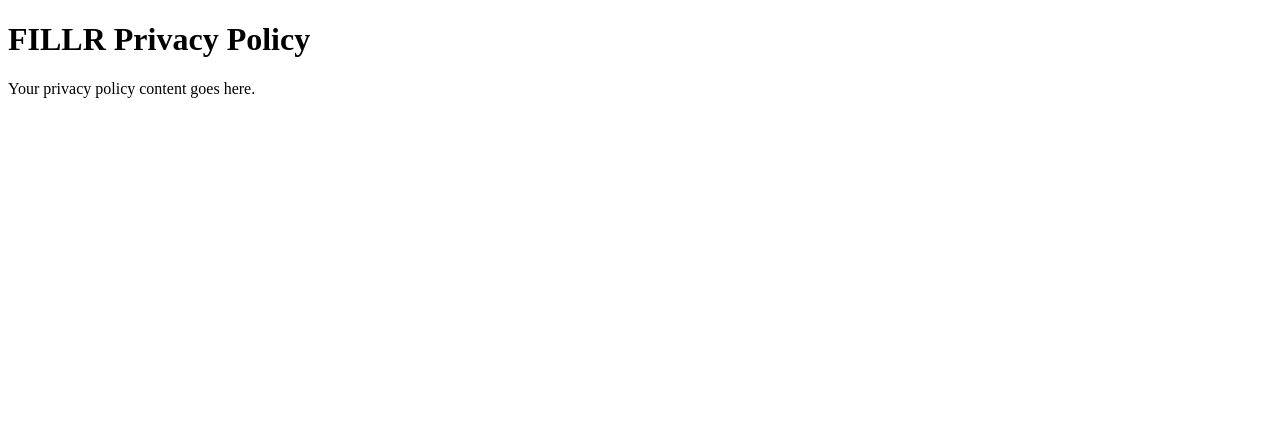
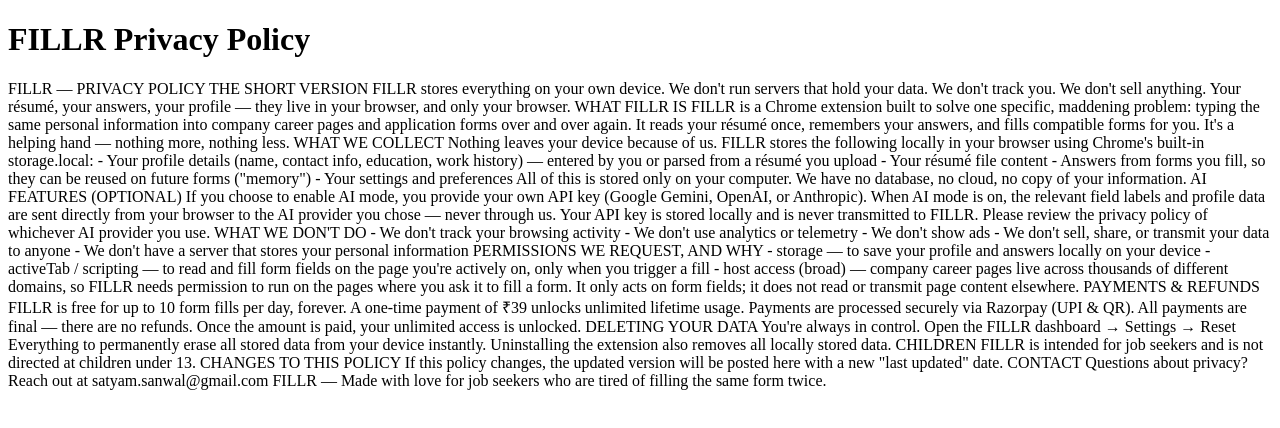
Before and after one commit to satyamsanwal25/fillr-privacy, a plain HTML site: page index.html in a window 1280 px wide. Drawn offline with Linux system fonts and the light colour scheme.

Commit message:
Update privacy policy in index.html
Added detailed privacy policy content to index.html.

```diff
--- a/index.html
+++ b/index.html
@@ -6,7 +6,102 @@
 <body>
 <h1>FILLR Privacy Policy</h1>
 
-<p>Your privacy policy content goes here.</p>
+<p>FILLR — PRIVACY POLICY
+
+
+THE SHORT VERSION
+
+FILLR stores everything on your own device. We don't run servers that hold
+your data. We don't track you. We don't sell anything. Your résumé, your
+answers, your profile — they live in your browser, and only your browser.
+
+
+WHAT FILLR IS
+
+FILLR is a Chrome extension built to solve one specific, maddening problem:
+typing the same personal information into company career pages and application
+forms over and over again. It reads your résumé once, remembers your answers,
+and fills compatible forms for you. It's a helping hand — nothing more,
+nothing less.
+
+
+WHAT WE COLLECT
+
+Nothing leaves your device because of us. FILLR stores the following locally in
+your browser using Chrome's built-in storage.local:
+
+- Your profile details (name, contact info, education, work history) — entered
+  by you or parsed from a résumé you upload
+- Your résumé file content
+- Answers from forms you fill, so they can be reused on future forms ("memory")
+- Your settings and preferences
+
+All of this is stored only on your computer. We have no database, no cloud, no
+copy of your information.
+
+
+AI FEATURES (OPTIONAL)
+
+If you choose to enable AI mode, you provide your own API key (Google Gemini,
+OpenAI, or Anthropic). When AI mode is on, the relevant field labels and profile
+data are sent directly from your browser to the AI provider you chose — never
+through us. Your API key is stored locally and is never transmitted to FILLR.
+Please review the privacy policy of whichever AI provider you use.
+
+
+WHAT WE DON'T DO
+
+- We don't track your browsing activity
+- We don't use analytics or telemetry
+- We don't show ads
+- We don't sell, share, or transmit your data to anyone
+- We don't have a server that stores your personal information
+
+
+PERMISSIONS WE REQUEST, AND WHY
+
+- storage — to save your profile and answers locally on your device
+- activeTab / scripting — to read and fill form fields on the page you're
+  actively on, only when you trigger a fill
+- host access (broad) — company career pages live across thousands of different
+  domains, so FILLR needs permission to run on the pages where you ask it to
+  fill a form. It only acts on form fields; it does not read or transmit page
+  content elsewhere.
+
+
+PAYMENTS & REFUNDS
+
+FILLR is free for up to 10 form fills per day, forever. A one-time payment of
+₹39 unlocks unlimited lifetime usage. Payments are processed securely via
+Razorpay (UPI & QR). All payments are final — there are no refunds. Once the
+amount is paid, your unlimited access is unlocked.
+
+
+DELETING YOUR DATA
+
+You're always in control. Open the FILLR dashboard → Settings → Reset Everything
+to permanently erase all stored data from your device instantly. Uninstalling
+the extension also removes all locally stored data.
+
+
+CHILDREN
+
+FILLR is intended for job seekers and is not directed at children under 13.
+
+
+CHANGES TO THIS POLICY
+
+If this policy changes, the updated version will be posted here with a new
+"last updated" date.
+
+
+CONTACT
+
+Questions about privacy? Reach out at satyam.sanwal@gmail.com
+
+
+FILLR — Made with love for job seekers who are tired of filling the same form
+twice.</p>
 
 </body>
 </html>
```
